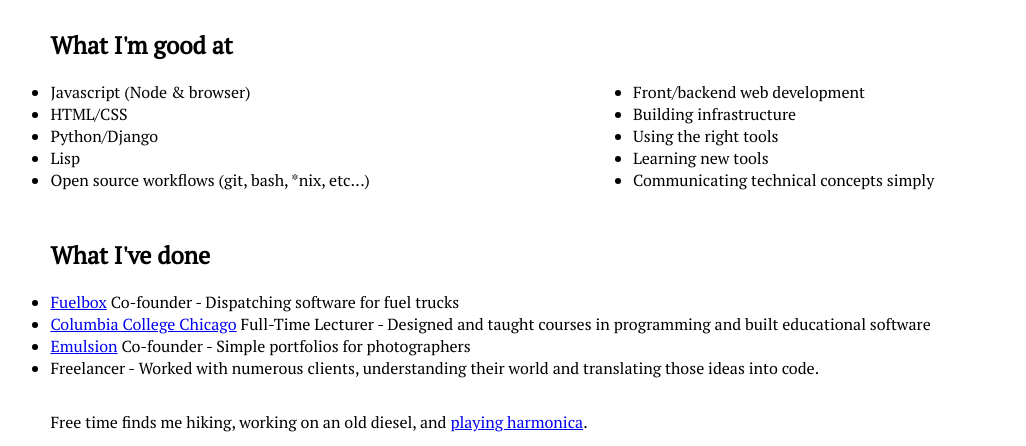
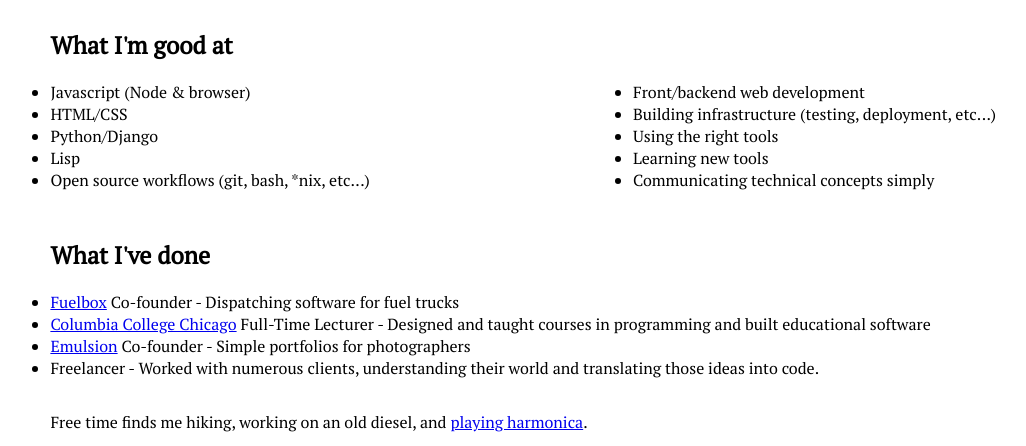
Before and after one commit to schickm/mattschick.com, a website: page src/index.html in a window 1280 px wide. Shown: the part 206-652 px from the top of the page, without its empty margins (60-1086 px from the left). Drawn offline with Linux system fonts and the light colour scheme; files that its build step writes are made by us from their sources; files whose address does not match are found by name.

Commit message:
elaborate on infrastructure

```diff
--- a/src/index.html
+++ b/src/index.html
@@ -31,7 +31,7 @@
 
 		<ul class='skills skills-general'>
 			<li>Front/backend web development</li>
-			<li>Building infrastructure</li>
+			<li>Building infrastructure (testing, deployment, etc...)</li>
 			<li>Using the right tools</li>
 			<li>Learning new tools</li>
 			<li>Communicating technical concepts simply</li>
```
